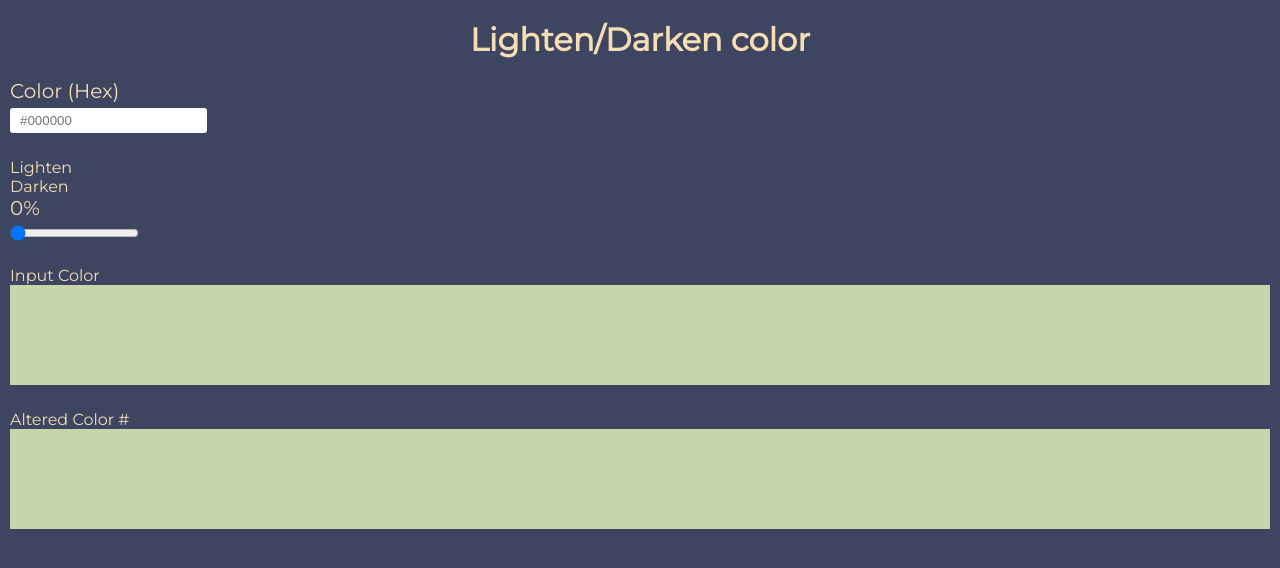
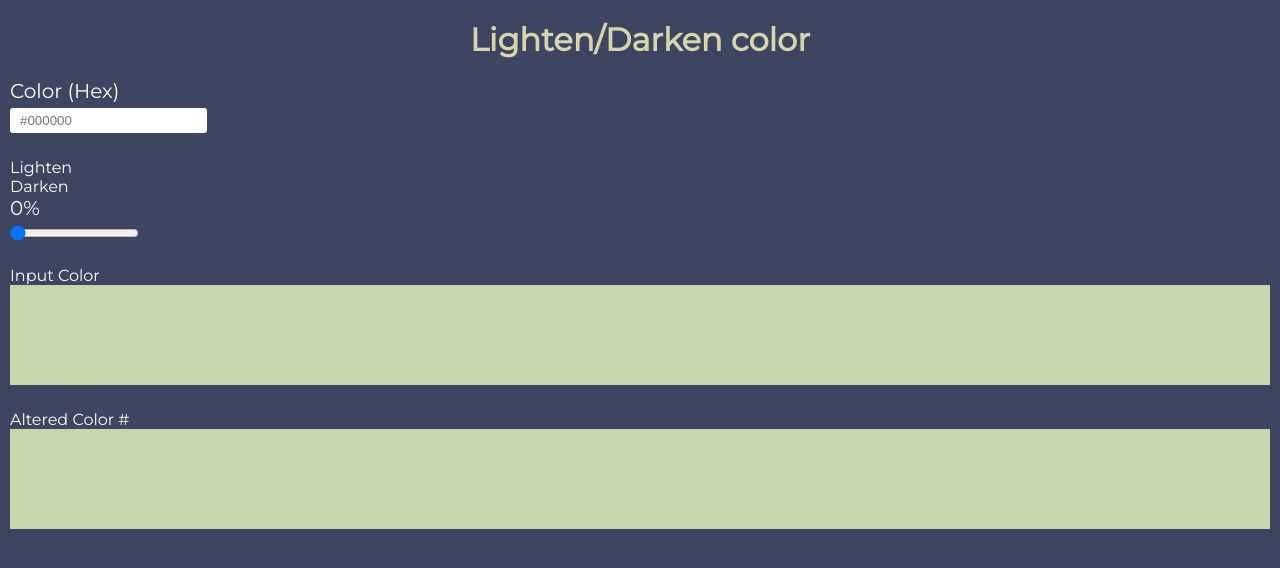
Before and after one commit to h131177/Color-Tool, a plain HTML site: page index.html in a window 1280 px wide. Drawn offline with Linux system fonts and the light colour scheme.

Commit message:
bugfix styling

```diff
--- a/styles.css
+++ b/styles.css
@@ -6,7 +6,7 @@
 body {
     font-family: 'Montserrat', sans-serif;
     background-color: #3e4560;
-    color: wheat;
+    color: white;
 }
 
 .container {
@@ -16,7 +16,7 @@ body {
 h1 {
     text-align: center;
     margin: 20px;
-    color: d6d5ac;
+    color: #d6d5ac;
 }
 
 label {
```
